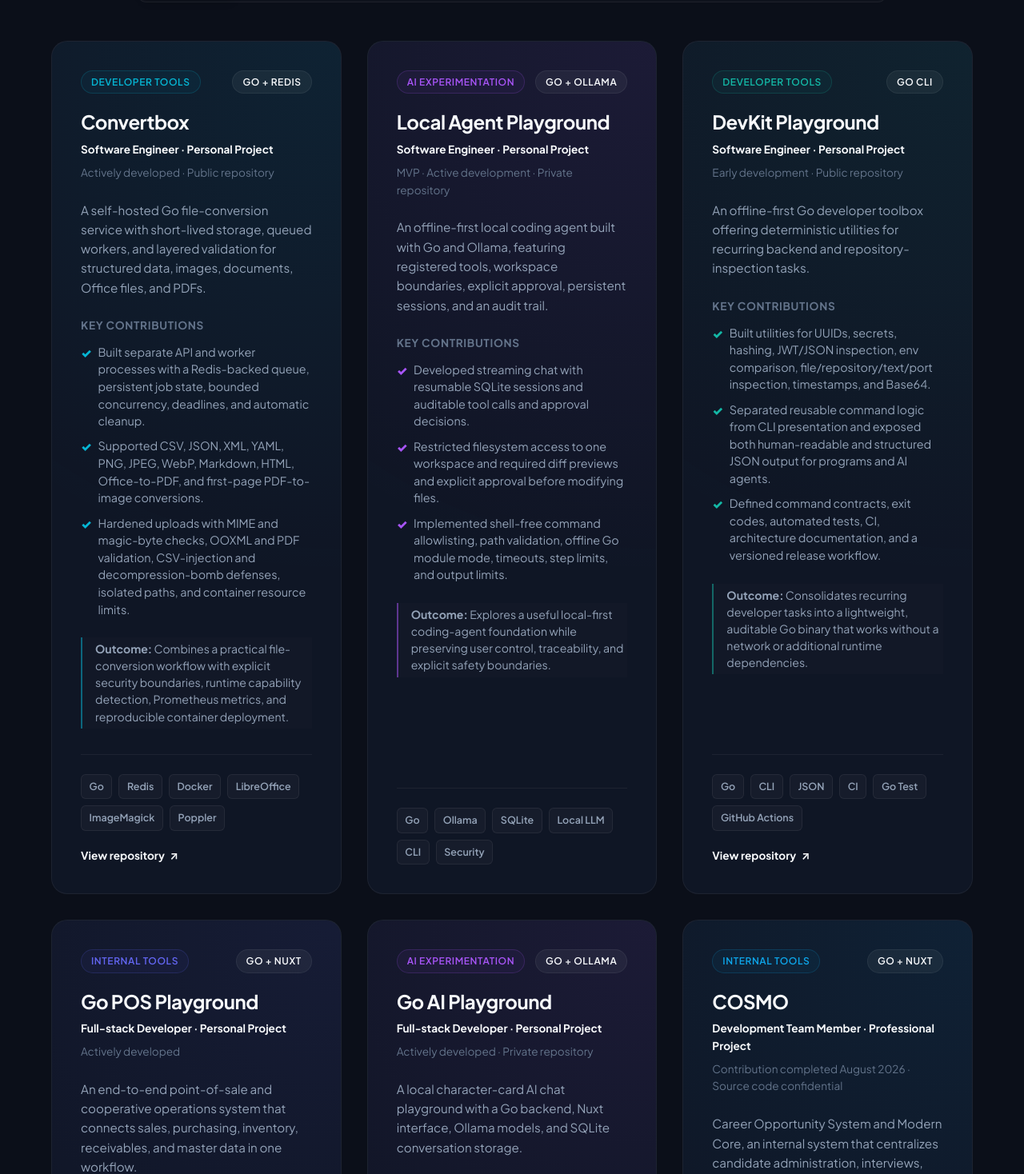
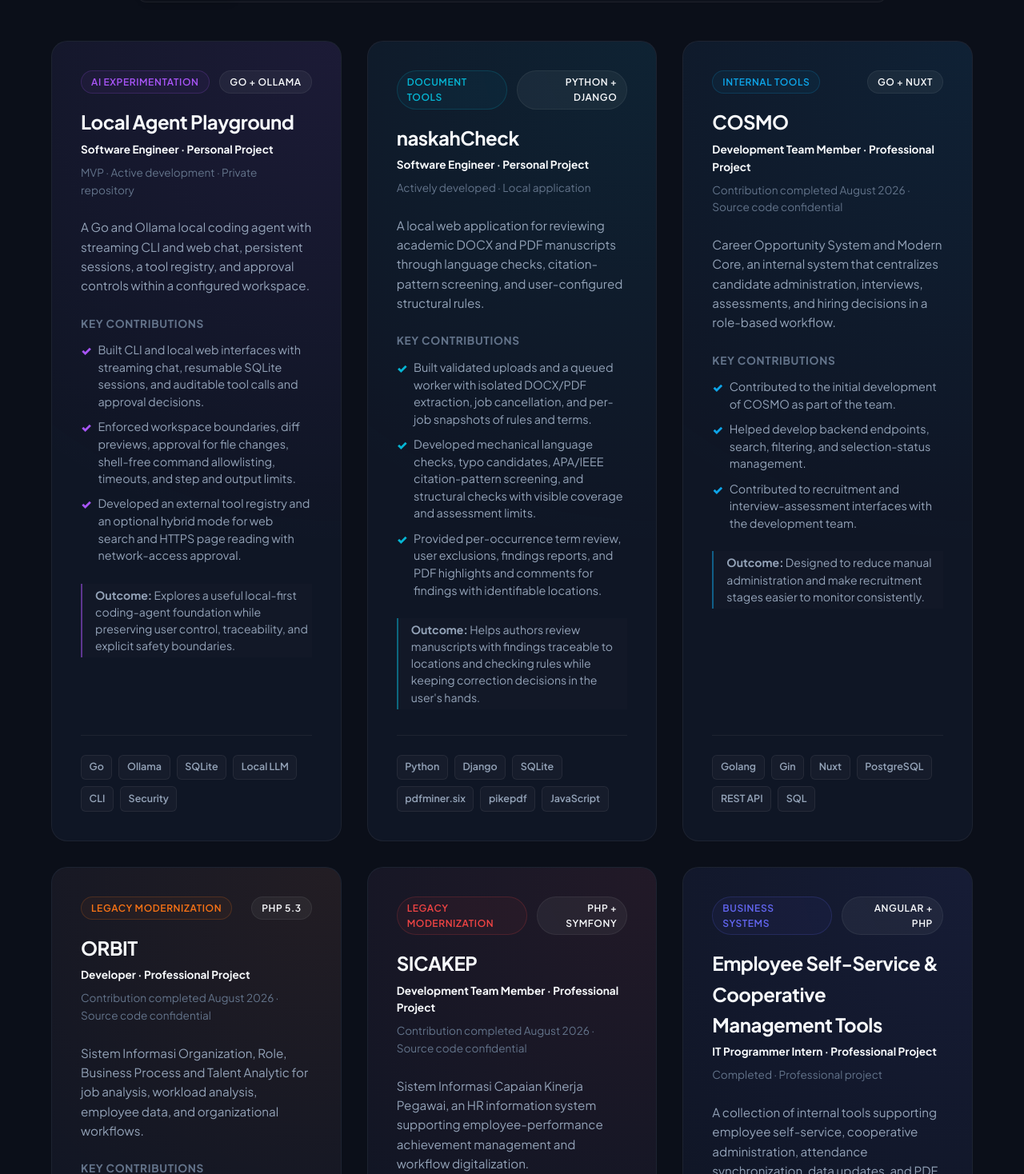
Before and after one commit to haritsAchmad/portfolio, a Vue app: page / in a window 1280 px wide. Shown: the part 3562-5030 px from the top of the page at 80% size. Built offline with nearby package versions, Linux system fonts and the light colour scheme; no server answers.

Commit message:
feat: update favicon and curate personal projects

```diff
--- a/index.html
+++ b/index.html
@@ -2,6 +2,7 @@
 <html lang="en">
   <head>
     <meta charset="UTF-8" />
+    <link rel="icon" type="image/svg+xml" href="/favicon.svg" />
     <meta name="theme-color" content="#0b1020" />
     <meta name="viewport" content="width=device-width, initial-scale=1.0" />
     <title>Harits Achmad Fauzan | Backend & Web Developer</title>
--- a/src/data/projects.js
+++ b/src/data/projects.js
@@ -1,9 +1,6 @@
 const projectPriority = [
-  "Convertbox",
   "Local Agent Playground",
-  "DevKit Playground",
-  "Go POS Playground",
-  "Go AI Playground",
+  "naskahCheck",
   "COSMO",
   "ORBIT",
   "SICAKEP",
@@ -13,86 +10,6 @@ const projectPriority = [
 ];
 
 export const projects = [
-  {
-    id: 11,
-    title: "Convertbox",
-    category: "internal-tools",
-    categoryName: "Developer Tools",
-    description: "Layanan konversi file self-hosted berbasis Go dengan penyimpanan sementara, antrean worker, dan validasi berlapis untuk data terstruktur, gambar, dokumen, Office, serta PDF.",
-    role: "Software Engineer (Personal Project)",
-    techStack: ["Go", "Redis", "Docker", "LibreOffice", "ImageMagick", "Poppler"],
-    features: [
-      "Membangun API dan worker terpisah dengan Redis-backed queue, job persistence, bounded concurrency, timeout, serta penghapusan file otomatis.",
-      "Mendukung konversi CSV, JSON, XML, YAML, PNG, JPEG, WebP, Markdown, HTML, Office ke PDF, serta halaman pertama PDF ke gambar.",
-      "Memperketat upload melalui pemeriksaan MIME, magic bytes, struktur OOXML/PDF, proteksi CSV injection dan decompression bomb, path isolation, serta container resource limits."
-    ],
-    impact: "Menggabungkan workflow konversi file yang praktis dengan batas keamanan eksplisit, capability detection saat runtime, metrik Prometheus, dan deployment container yang dapat direproduksi.",
-    status: "Aktif dikembangkan · Public repository",
-    primaryTech: "Go + Redis",
-    repositoryUrl: "https://github.com/haritsAchmad/converter-tool-playground",
-    colorClass: "glow-modern",
-    badgeColor: "#06B6D4",
-    en: {
-      description: "A self-hosted Go file-conversion service with short-lived storage, queued workers, and layered validation for structured data, images, documents, Office files, and PDFs.",
-      role: "Software Engineer · Personal Project",
-      features: ["Built separate API and worker processes with a Redis-backed queue, persistent job state, bounded concurrency, deadlines, and automatic cleanup.", "Supported CSV, JSON, XML, YAML, PNG, JPEG, WebP, Markdown, HTML, Office-to-PDF, and first-page PDF-to-image conversions.", "Hardened uploads with MIME and magic-byte checks, OOXML and PDF validation, CSV-injection and decompression-bomb defenses, isolated paths, and container resource limits."],
-      impact: "Combines a practical file-conversion workflow with explicit security boundaries, runtime capability detection, Prometheus metrics, and reproducible container deployment.",
-      status: "Actively developed · Public repository"
-    }
-  },
-  {
-    id: 1,
-    title: "Go POS Playground",
-    category: "internal-tools",
-    categoryName: "Internal Tools",
-    description: "Sistem point of sale dan operasional koperasi end-to-end untuk mengelola penjualan, pembelian, stok, piutang, dan master data melalui satu workflow terintegrasi.",
-    role: "Full-stack Developer (Personal Project)",
-    techStack: ["Go", "net/http", "Nuxt", "PostgreSQL", "Docker", "Playwright"],
-    features: [
-      "Mengembangkan transaksi atomik, satuan kemasan/eceran, piutang, serta simulator pembayaran QRIS dengan reservasi stok dan idempotency key.",
-      "Membangun autentikasi JWT, refresh-token rotation, session revocation, RBAC, audit log, dan soft delete.",
-      "Menambahkan pencarian, filter, sorting, pagination, laporan Excel/PDF, Docker Compose, integration test, dan benchmark PostgreSQL."
-    ],
-    impact: "Menjadi playground operasional end-to-end untuk mempraktikkan layered architecture, transaksi database, keamanan session, dan pengujian otorisasi.",
-    status: "Aktif dikembangkan",
-    primaryTech: "Go + Nuxt",
-    repositoryUrl: "https://github.com/haritsAchmad/go-pos-playground",
-    colorClass: "glow-modern",
-    badgeColor: "#6366F1"
-    ,en: {
-      description: "An end-to-end point-of-sale and cooperative operations system that connects sales, purchasing, inventory, receivables, and master data in one workflow.",
-      role: "Full-stack Developer · Personal Project",
-      features: ["Developed atomic transactions, package and retail units, receivables, and a simulated QRIS payment lifecycle with stock reservation and idempotency keys.", "Built JWT authentication, refresh-token rotation, session revocation, RBAC, audit logs, and soft deletion.", "Added search, filtering, sorting, pagination, Excel/PDF reports, Docker Compose, integration tests, and PostgreSQL benchmarks."],
-      impact: "An end-to-end engineering playground for layered architecture, database transactions, payment workflows, security, and automated testing.",
-      status: "Actively developed"
-    }
-  },
-  {
-    id: 2,
-    title: "Go AI Playground",
-    category: "ai-experimentation",
-    categoryName: "AI Experimentation",
-    description: "Playground chat AI lokal berbasis character card dengan backend Go, antarmuka Nuxt, model Ollama, dan penyimpanan percakapan di SQLite.",
-    role: "Full-stack Developer (Personal Project)",
-    techStack: ["Go", "Nuxt", "Ollama", "SQLite", "NDJSON", "Docker"],
-    features: [
-      "Mengimplementasikan chat streaming NDJSON, pemilihan model, generation preset, kontrol stop, dan statistik token serta kecepatan.",
-      "Membangun character card dan library karakter dengan import/export, tag, pencarian, serta beberapa percakapan per karakter.",
-      "Menyimpan state dan history di SQLite dengan cache browser sebagai fallback offline serta menyediakan Docker Compose dan quality checks."
-    ],
-    impact: "Menjadi laboratorium local-first untuk memahami prompt karakter, streaming model, persistensi percakapan, dan integrasi Ollama end-to-end.",
-    status: "Aktif dikembangkan · Repository privat",
-    primaryTech: "Go + Ollama",
-    colorClass: "glow-ai",
-    badgeColor: "#A855F7"
-    ,en: {
-      description: "A local character-card AI chat playground with a Go backend, Nuxt interface, Ollama models, and SQLite conversation storage.",
-      role: "Full-stack Developer · Personal Project",
-      features: ["Implemented NDJSON chat streaming, model selection, generation presets, stop controls, and token and speed statistics.", "Built character cards and a character library with import/export, tags, search, and multiple conversations per character.", "Persisted state and history in SQLite with a browser-cache offline fallback, plus Docker Compose and automated quality checks."],
-      impact: "A local-first lab for understanding character prompting, model streaming, conversation persistence, and end-to-end Ollama integration.",
-      status: "Actively developed · Private repository"
-    }
-  },
   {
     id: 3,
     title: "COSMO",
@@ -224,56 +141,77 @@ export const projects = [
     }
   },
   {
-    id: 8,
-    title: "DevKit Playground",
-    category: "internal-tools",
-    categoryName: "Developer Tools",
-    description: "Toolbox developer offline-first berbasis Go yang menyediakan utilitas deterministik untuk pekerjaan backend dan inspeksi repository sehari-hari.",
-    role: "Software Engineer (Personal Project)",
-    techStack: ["Go", "CLI", "JSON", "CI", "Go Test", "GitHub Actions"],
-    features: [
-      "Membangun utilitas UUID, secret, hashing, inspeksi JWT/JSON, perbandingan env, inspeksi file/repository/text/port, timestamp, dan Base64.",
-      "Memisahkan reusable command logic dari presentasi CLI serta menyediakan output manusia dan JSON terstruktur untuk program dan AI agent.",
-      "Mendefinisikan command contracts, exit code, pengujian otomatis, CI, dokumentasi arsitektur, dan alur release berversi."
+    "id": 9,
+    "title": "Local Agent Playground",
+    "category": "ai-experimentation",
+    "categoryName": "AI Experimentation",
+    "description": "Coding agent lokal berbasis Go dan Ollama dengan chat streaming melalui CLI maupun web, session persisten, tool registry, dan kontrol approval di dalam workspace.",
+    "role": "Software Engineer (Personal Project)",
+    "techStack": [
+      "Go",
+      "Ollama",
+      "SQLite",
+      "Local LLM",
+      "CLI",
+      "Security"
     ],
-    impact: "Menyatukan pekerjaan developer yang berulang ke dalam binary Go yang ringan, dapat diaudit, dan tetap berfungsi tanpa jaringan atau runtime tambahan.",
-    status: "Early development · Public repository",
-    primaryTech: "Go CLI",
-    repositoryUrl: "https://github.com/haritsAchmad/devkit-playground",
-    colorClass: "glow-modern",
-    badgeColor: "#14B8A6",
-    en: {
-      description: "An offline-first Go developer toolbox offering deterministic utilities for recurring backend and repository-inspection tasks.",
-      role: "Software Engineer · Personal Project",
-      features: ["Built utilities for UUIDs, secrets, hashing, JWT/JSON inspection, env comparison, file/repository/text/port inspection, timestamps, and Base64.", "Separated reusable command logic from CLI presentation and exposed both human-readable and structured JSON output for programs and AI agents.", "Defined command contracts, exit codes, automated tests, CI, architecture documentation, and a versioned release workflow."],
-      impact: "Consolidates recurring developer tasks into a lightweight, auditable Go binary that works without a network or additional runtime dependencies.",
-      status: "Early development · Public repository"
+    "features": [
+      "Membangun antarmuka CLI dan web lokal dengan chat streaming, session SQLite yang dapat dilanjutkan, serta audit tool call dan keputusan approval.",
+      "Membatasi akses ke workspace dan menerapkan preview diff, approval perubahan file, command allowlist tanpa shell, timeout, serta batas langkah dan output.",
+      "Mengembangkan registry tool eksternal dan mode hybrid opsional untuk pencarian web serta pembacaan halaman HTTPS dengan approval akses jaringan."
+    ],
+    "impact": "Mengeksplorasi fondasi coding agent local-first yang berguna sekaligus menjaga kontrol pengguna, keterlacakan, dan batas keamanan yang eksplisit.",
+    "status": "MVP · Active development · Private repository",
+    "primaryTech": "Go + Ollama",
+    "colorClass": "glow-ai",
+    "badgeColor": "#A855F7",
+    "en": {
+      "description": "A Go and Ollama local coding agent with streaming CLI and web chat, persistent sessions, a tool registry, and approval controls within a configured workspace.",
+      "role": "Software Engineer · Personal Project",
+      "features": [
+        "Built CLI and local web interfaces with streaming chat, resumable SQLite sessions, and auditable tool calls and approval decisions.",
+        "Enforced workspace boundaries, diff previews, approval for file changes, shell-free command allowlisting, timeouts, and step and output limits.",
+        "Developed an external tool registry and an optional hybrid mode for web search and HTTPS page reading with network-access approval."
+      ],
+      "impact": "Explores a useful local-first coding-agent foundation while preserving user control, traceability, and explicit safety boundaries.",
+      "status": "MVP · Active development · Private repository"
     }
   },
   {
-    id: 9,
-    title: "Local Agent Playground",
-    category: "ai-experimentation",
-    categoryName: "AI Experimentation",
-    description: "Coding agent lokal offline-first berbasis Go dan Ollama dengan tool terdaftar, batas workspace, approval eksplisit, session persisten, dan audit trail.",
-    role: "Software Engineer (Personal Project)",
-    techStack: ["Go", "Ollama", "SQLite", "Local LLM", "CLI", "Security"],
-    features: [
-      "Mengembangkan chat streaming dengan session SQLite yang dapat dilanjutkan serta audit tool call dan keputusan approval.",
-      "Membatasi filesystem ke satu workspace dan mewajibkan preview diff serta approval sebelum perubahan file dilakukan.",
-      "Menerapkan allowlist command tanpa shell, path validation, offline Go module mode, timeout, batas langkah, dan batas output."
+    "id": 12,
+    "title": "naskahCheck",
+    "category": "internal-tools",
+    "categoryName": "Document Tools",
+    "description": "Aplikasi web lokal untuk meninjau naskah akademik DOCX dan PDF melalui pemeriksaan bahasa, pola kutipan, dan aturan struktur yang dikonfigurasi pengguna.",
+    "role": "Software Engineer (Personal Project)",
+    "techStack": [
+      "Python",
+      "Django",
+      "SQLite",
+      "pdfminer.six",
+      "pikepdf",
+      "JavaScript"
     ],
-    impact: "Mengeksplorasi fondasi coding agent local-first yang berguna sekaligus menjaga kontrol pengguna, keterlacakan, dan batas keamanan yang eksplisit.",
-    status: "MVP · Active development · Private repository",
-    primaryTech: "Go + Ollama",
-    colorClass: "glow-ai",
-    badgeColor: "#A855F7",
-    en: {
-      description: "An offline-first local coding agent built with Go and Ollama, featuring registered tools, workspace boundaries, explicit approval, persistent sessions, and an audit trail.",
-      role: "Software Engineer · Personal Project",
-      features: ["Developed streaming chat with resumable SQLite sessions and auditable tool calls and approval decisions.", "Restricted filesystem access to one workspace and required diff previews and explicit approval before modifying files.", "Implemented shell-free command allowlisting, path validation, offline Go module mode, timeouts, step limits, and output limits."],
-      impact: "Explores a useful local-first coding-agent foundation while preserving user control, traceability, and explicit safety boundaries.",
-      status: "MVP · Active development · Private repository"
+    "features": [
+      "Membangun upload tervalidasi dan worker antrean dengan ekstraksi DOCX/PDF terisolasi, pembatalan job, serta snapshot aturan dan istilah per pemeriksaan.",
+      "Mengembangkan pemeriksaan bahasa mekanis, kandidat typo, pola kutipan APA/IEEE, dan struktur naskah dengan cakupan serta batas penilaian yang ditampilkan kepada pengguna.",
+      "Menyediakan tinjauan istilah per kemunculan, pengecualian pengguna, laporan temuan, serta highlight dan komentar pada PDF yang memiliki temuan berlokasi."
+    ],
+    "impact": "Membantu penulis meninjau naskah dengan temuan yang dapat ditelusuri ke lokasi dan aturan pemeriksaan, sambil mempertahankan keputusan koreksi pada pengguna.",
+    "status": "Aktif dikembangkan · Aplikasi lokal",
+    "primaryTech": "Python + Django",
+    "colorClass": "glow-modern",
+    "badgeColor": "#06B6D4",
+    "en": {
+      "description": "A local web application for reviewing academic DOCX and PDF manuscripts through language checks, citation-pattern screening, and user-configured structural rules.",
+      "role": "Software Engineer · Personal Project",
+      "features": [
+        "Built validated uploads and a queued worker with isolated DOCX/PDF extraction, job cancellation, and per-job snapshots of rules and terms.",
+        "Developed mechanical language checks, typo candidates, APA/IEEE citation-pattern screening, and structural checks with visible coverage and assessment limits.",
+        "Provided per-occurrence term review, user exclusions, findings reports, and PDF highlights and comments for findings with identifiable locations."
+      ],
+      "impact": "Helps authors review manuscripts with findings traceable to locations and checking rules while keeping correction decisions in the user's hands.",
+      "status": "Actively developed · Local application"
     }
   },
   {
```
Also changed, not shown: public/favicon.svg (added).
